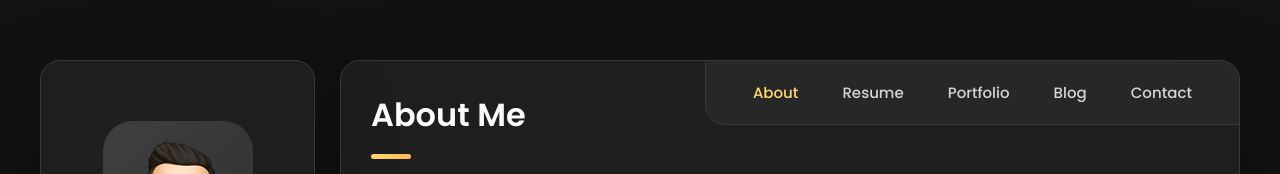
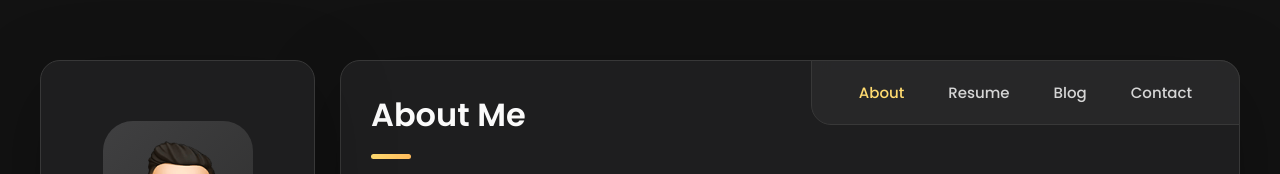
Before and after one commit to nevil2610/portfolio, a plain HTML site: page index.html in a window 1280 px wide. Shown: the top 174 px of the page. Drawn offline with nearby package versions, Linux system fonts and the light colour scheme.

Commit message:
allchanges

```diff
--- a/index.html
+++ b/index.html
@@ -207,9 +207,9 @@
               <button class="navbar-link" data-nav-link>Resume</button>
             </li>
 
-            <li class="navbar-item">
+            <!-- <li class="navbar-item">
               <button class="navbar-link" data-nav-link>Portfolio</button>
-            </li>
+            </li> -->
 
             <li class="navbar-item">
               <button class="navbar-link" data-nav-link>Blog</button>
@@ -503,8 +503,8 @@
                 </a>
               </li>
             </ul>
-          </section>
-        </article> -->
+          </section> -->
+        </article>
 
         <!--
         - #RESUME
```
